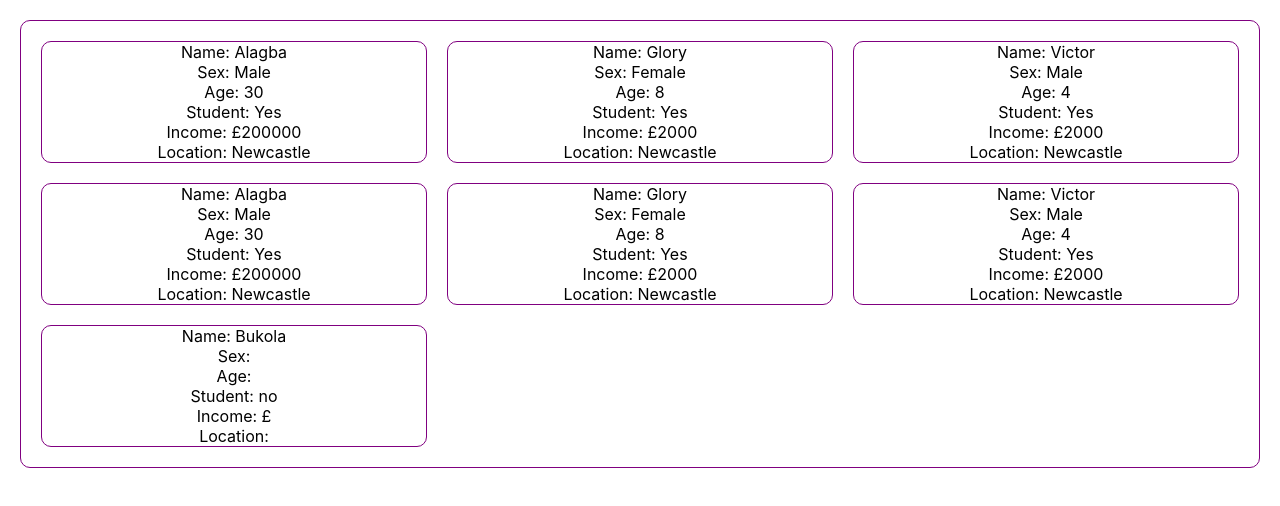
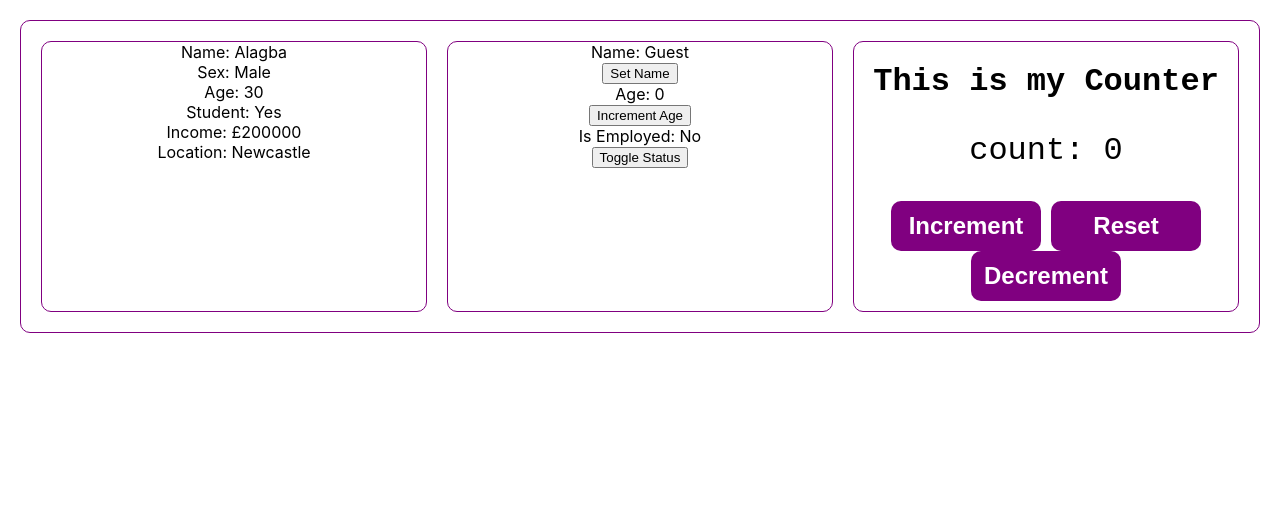
Before and after one commit to alagbamoses-era/react-properties, a React (Create React App) app: page / in a window 1280 px wide. Shown: the top 506 px of the page. Built offline with nearby package versions, Linux system fonts and the light colour scheme.

Commit message:
added counter app

```diff
--- a/public/index.html
+++ b/public/index.html
@@ -24,7 +24,7 @@
       work correctly both with client-side routing and a non-root public URL.
       Learn how to configure a non-root public URL by running `npm run build`.
     -->
-    <title>React App</title>
+    <title>Properties</title>
   </head>
   <body>
     <noscript>You need to enable JavaScript to run this app.</noscript>
--- a/src/App.js
+++ b/src/App.js
@@ -1,4 +1,6 @@
 import './App.css';
+import { Counter } from './components/Counter';
+import MyComponents from './components/MyComponents';
 import { Students } from './components/props';
 
 function App() {
@@ -6,12 +8,9 @@ function App() {
     <div className='students'>
 
   <Students name= "Alagba" sex="Male" age={30} isStudent={true} income={200000} location="Newcastle"/>
-  <Students name= "Glory" sex="Female" age={8} isStudent={true} income={2000} location="Newcastle"/>
-  <Students name= "Victor" sex="Male" age={4} isStudent={true} income={2000} location="Newcastle"/>
-  <Students name= "Alagba" sex="Male" age={30} isStudent={true} income={200000} location="Newcastle"/>
-  <Students name= "Glory" sex="Female" age={8} isStudent={true} income={2000} location="Newcastle"/>
-  <Students name= "Victor" sex="Male" age={4} isStudent={true} income={2000} location="Newcastle"/>
-  <Students name= "Bukola" />
+
+  <MyComponents />
+  <Counter />
   </div>
 )
 
--- /dev/null
+++ b/src/components/Counter.jsx
@@ -0,0 +1,34 @@
+import React, {useState} from "react";
+import './props.css'
+
+export const Counter = () => {
+    const [count, setCount] = useState(0);
+
+    const incrementCount = () =>
+    {
+        setCount(count + 1)
+    }
+    const decrementCount = () =>
+    {
+        setCount(count - 1)
+    }
+
+    const reset = () =>
+    {
+        setCount(0)
+    }
+
+
+    return (
+        <div className="counter-container">
+            <h1>This is my Counter</h1>
+            <p className="count-display">count: {count}</p>
+            <div >
+            <button onClick={incrementCount} className="counter-button">Increment</button>
+            <button onClick={reset} className="counter-button">Reset</button>
+             <button onClick={decrementCount} className="counter-button">Decrement</button>
+            </div>
+        </div>
+    )
+
+}
--- /dev/null
+++ b/src/components/MyComponents.jsx
@@ -0,0 +1,34 @@
+import React, {useState} from "react"
+import './props.css'
+
+function MyComponents () {
+    const [name, setName] = useState("Guest");
+    const [age, setAge] = useState(0);
+    const [isEmployed, setIsEmployed] = useState(false)
+
+    const updateName = () => {
+        setName("Alagba")
+    }
+
+    const incrementAge = () => {
+        setAge( age + 1)
+    }
+    const toggleEmployedStatus = () => {
+        setIsEmployed(!isEmployed)
+    }
+
+    return (
+        <div className="student">
+            <p>Name: {name}</p>
+            <button onClick={updateName}>Set Name</button>
+
+            <p>Age: {age}</p>
+            <button onClick={incrementAge}>Increment Age</button>
+
+            <p>Is Employed: {isEmployed? "Yes" : "No"}</p>
+            <button onClick={toggleEmployedStatus}>Toggle Status</button>
+        </div>
+    )
+}
+
+export default MyComponents
--- a/src/components/props.css
+++ b/src/components/props.css
@@ -8,3 +8,36 @@
     margin: 0;
     padding: 0;
 }
+
+.counter-container {
+    text-align: center;
+    font-family: 'Courier New', Courier, monospace;
+    margin-top: 0;
+    margin-bottom: 0;
+    padding-bottom: 10px;
+    border: 1px solid purple;
+    border-radius: 10px;
+
+}
+
+.count-display {
+    font-size: 2em;
+
+}
+
+.counter-button {
+    width: 150px;
+    height: 50px;
+    font-size: 1.5em;
+    font-weight: bold;
+    margin: 0px 5px;
+    background-color: purple;
+    color: white;
+    border: none;
+    border-radius: 10px;
+    cursor: pointer;
+}
+
+.counter-button:hover {
+background-color: "green";
+}
```
